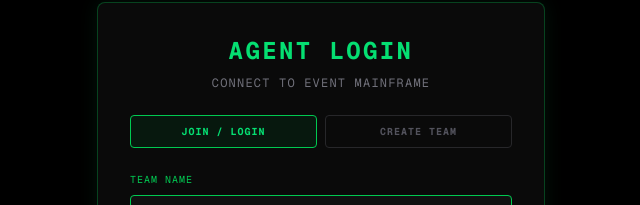
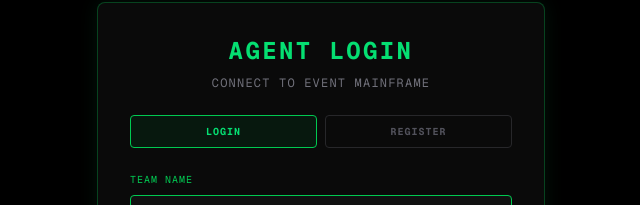
Before and after one commit to rishiwalokar7/mystic-hunt-technical-treasure-hunt-ctf, a Next.js app: page / in a window 1280 px wide. Shown: the part 100-305 px from the top of the page, without its empty margins (319-959 px from the left). Built offline with nearby package versions, Linux system fonts and the light colour scheme.

Commit message:
Separate register and login flows

```diff
--- a/app/page.tsx
+++ b/app/page.tsx
@@ -11,7 +11,9 @@ export default function AgentDashboard() {
   const [loginTeamPass, setLoginTeamPass] = useState('')
   const [loginAgentName, setLoginAgentName] = useState('')
   const [loginError, setLoginError] = useState('')
-  const [loginMode, setLoginMode] = useState<'join' | 'create'>('join')
+  const [authAction, setAuthAction] = useState<'login' | 'register'>('login')
+  const [registerMode, setRegisterMode] = useState<'create' | 'join'>('join')
+  const [authSuccess, setAuthSuccess] = useState('')
 
   const [profile, setProfile] = useState<any>(null)
   const [teamMembers, setTeamMembers] = useState<any[]>([])
@@ -149,9 +151,10 @@ export default function AgentDashboard() {
     }
   }
 
-  const handleLogin = (e: React.FormEvent) => {
+  const handleAuth = (e: React.FormEvent) => {
     e.preventDefault()
     setLoginError('')
+    setAuthSuccess('')
 
     if (!loginTeamName.trim() || !loginTeamPass.trim() || !loginAgentName.trim()) {
       setLoginError('All fields are required.')
@@ -163,8 +166,10 @@ export default function AgentDashboard() {
     const callsign = loginAgentName.trim().toUpperCase().replace(/ /g, '_')
 
     const teams = DemoDB.getTeams()
+    const profiles = DemoDB.getProfiles()
 
-    if (loginMode === 'create') {
+    if (authAction === 'register') {
+      if (registerMode === 'create') {
         const existingTeam = teams.find(t => t.name.toLowerCase() === tName.toLowerCase())
         if (existingTeam) {
           setLoginError('Team Name is already taken.')
@@ -173,34 +178,53 @@ export default function AgentDashboard() {
 
         const newTeam = DemoDB.addTeam(tName, tPass)
         DemoDB.addProfile(callsign, newTeam.id, true)
-      setAgentCallsign(callsign)
-      setLoading(true)
+
+        setAuthSuccess('Team registered successfully! Please login.')
+        setAuthAction('login')
         return
-    }
-
-    // Join / Login Mode
+      } else {
+        // Join existing team
         const team = teams.find(t => t.name.toLowerCase() === tName.toLowerCase() && t.password === tPass)
-
         if (!team) {
           setLoginError('ACCESS DENIED: Invalid Team Name or Password.')
           return
         }
 
-    const profiles = DemoDB.getProfiles()
         const teamProfiles = profiles.filter(p => p.team_id === team.id)
         let prof = profiles.find(p => p.callsign === callsign && p.team_id === team.id)
 
-    if (!prof && teamProfiles.length >= 4) {
+        if (prof) {
+          setLoginError('Agent already registered in this team. Please login.')
+          return
+        }
+
+        if (teamProfiles.length >= 4) {
           setLoginError('Team is already full (Max 4 Agents).')
           return
         }
 
+        DemoDB.addProfile(callsign, team.id, false)
+        setAuthSuccess('Agent registered successfully! Please login.')
+        setAuthAction('login')
+        return
+      }
+    } else {
+      // Login
+      const team = teams.find(t => t.name.toLowerCase() === tName.toLowerCase() && t.password === tPass)
+      if (!team) {
+        setLoginError('ACCESS DENIED: Invalid Team Name or Password.')
+        return
+      }
+
+      let prof = profiles.find(p => p.callsign === callsign && p.team_id === team.id)
       if (!prof) {
-      prof = DemoDB.addProfile(callsign, team.id, false)
+        setLoginError('Agent not registered in this team. Please register first.')
+        return
       }
 
       setAgentCallsign(callsign)
       setLoading(true)
+    }
   }
 
   if (loading) return <div className="min-h-screen bg-black text-green-400 font-mono p-10 uppercase tracking-widest">{'>'} Initializing Mainframe...</div>
@@ -214,20 +238,41 @@ export default function AgentDashboard() {
 
           <div className="flex gap-2 mb-6">
             <button
-              onClick={() => { setLoginMode('join'); setLoginError(''); }}
-              className={`flex-1 py-2 text-[10px] uppercase font-bold tracking-widest rounded border transition-colors ${loginMode === 'join' ? 'bg-green-950/40 border-green-500 text-green-400' : 'border-zinc-800 text-zinc-600 hover:border-zinc-600'}`}
+              type="button"
+              onClick={() => { setAuthAction('login'); setLoginError(''); setAuthSuccess(''); }}
+              className={`flex-1 py-2 text-[10px] uppercase font-bold tracking-widest rounded border transition-colors ${authAction === 'login' ? 'bg-green-950/40 border-green-500 text-green-400' : 'border-zinc-800 text-zinc-600 hover:border-zinc-600'}`}
             >
-              Join / Login
+              Login
             </button>
             <button
-              onClick={() => { setLoginMode('create'); setLoginError(''); }}
-              className={`flex-1 py-2 text-[10px] uppercase font-bold tracking-widest rounded border transition-colors ${loginMode === 'create' ? 'bg-green-950/40 border-green-500 text-green-400' : 'border-zinc-800 text-zinc-600 hover:border-zinc-600'}`}
+              type="button"
+              onClick={() => { setAuthAction('register'); setLoginError(''); setAuthSuccess(''); }}
+              className={`flex-1 py-2 text-[10px] uppercase font-bold tracking-widest rounded border transition-colors ${authAction === 'register' ? 'bg-green-950/40 border-green-500 text-green-400' : 'border-zinc-800 text-zinc-600 hover:border-zinc-600'}`}
             >
-              Create Team
+              Register
             </button>
           </div>
 
-          <form onSubmit={handleLogin} className="space-y-6">
+          {authAction === 'register' && (
+            <div className="flex gap-2 mb-6">
+              <button
+                type="button"
+                onClick={() => { setRegisterMode('join'); setLoginError(''); setAuthSuccess(''); }}
+                className={`flex-1 py-1 text-[9px] uppercase tracking-widest rounded border transition-colors ${registerMode === 'join' ? 'bg-zinc-800 border-zinc-600 text-white' : 'border-zinc-900 text-zinc-600 hover:border-zinc-700'}`}
+              >
+                Join Existing Team
+              </button>
+              <button
+                type="button"
+                onClick={() => { setRegisterMode('create'); setLoginError(''); setAuthSuccess(''); }}
+                className={`flex-1 py-1 text-[9px] uppercase tracking-widest rounded border transition-colors ${registerMode === 'create' ? 'bg-zinc-800 border-zinc-600 text-white' : 'border-zinc-900 text-zinc-600 hover:border-zinc-700'}`}
+              >
+                Create New Team
+              </button>
+            </div>
+          )}
+
+          <form onSubmit={handleAuth} className="space-y-6">
             <div>
               <label className="text-[10px] text-green-500 uppercase tracking-widest block mb-2">Team Name</label>
               <input
@@ -252,7 +297,7 @@ export default function AgentDashboard() {
               />
             </div>
             <div>
-              <label className="text-[10px] text-zinc-500 uppercase tracking-widest block mb-2">{loginMode === 'create' ? 'Leader Agent Name' : 'Your Agent Name'}</label>
+              <label className="text-[10px] text-zinc-500 uppercase tracking-widest block mb-2">{authAction === 'register' && registerMode === 'create' ? 'Leader Agent Name' : 'Your Agent Name'}</label>
               <input
                 type="text"
                 value={loginAgentName}
@@ -263,13 +308,14 @@ export default function AgentDashboard() {
               />
             </div>
 
+            {authSuccess && <p className="text-[10px] text-green-500 uppercase tracking-widest text-center">{authSuccess}</p>}
             {loginError && <p className="text-[10px] text-red-500 uppercase tracking-widest text-center">{loginError}</p>}
 
             <button
               type="submit"
               className="w-full bg-green-950/40 border border-green-600/50 hover:bg-green-900/60 text-green-400 py-4 rounded text-sm font-bold tracking-widest uppercase transition-all shadow-[0_0_15px_rgba(34,197,94,0.1)] hover:shadow-[0_0_25px_rgba(34,197,94,0.3)]"
             >
-              {loginMode === 'create' ? 'Register & Initialize' : 'Initialize Uplink'}
+              {authAction === 'register' ? (registerMode === 'create' ? 'Register New Team' : 'Register Agent') : 'Initialize Uplink'}
             </button>
           </form>
           <div className="mt-6 text-center">
```
Lines whose indentation alone changed are shown as unchanged.
